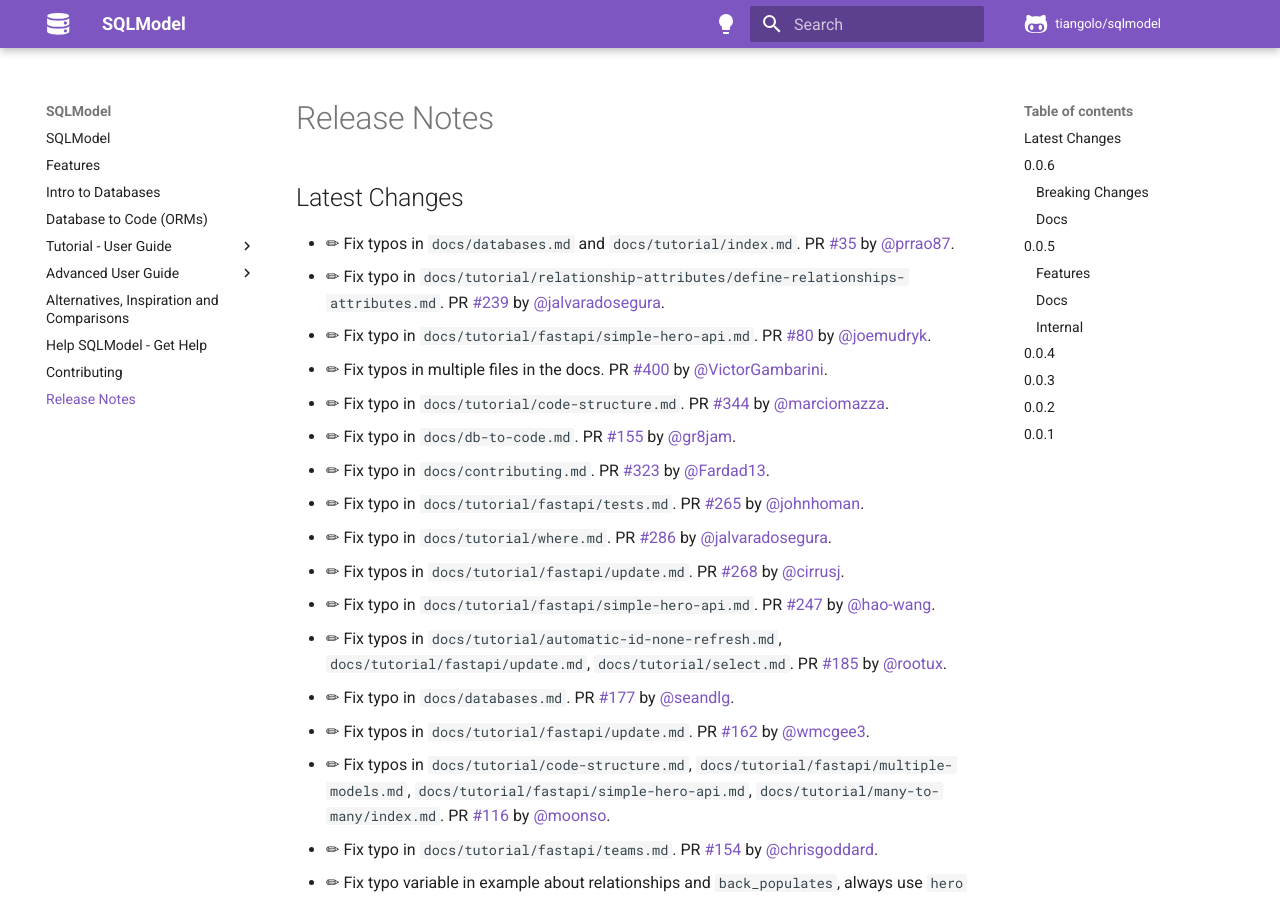
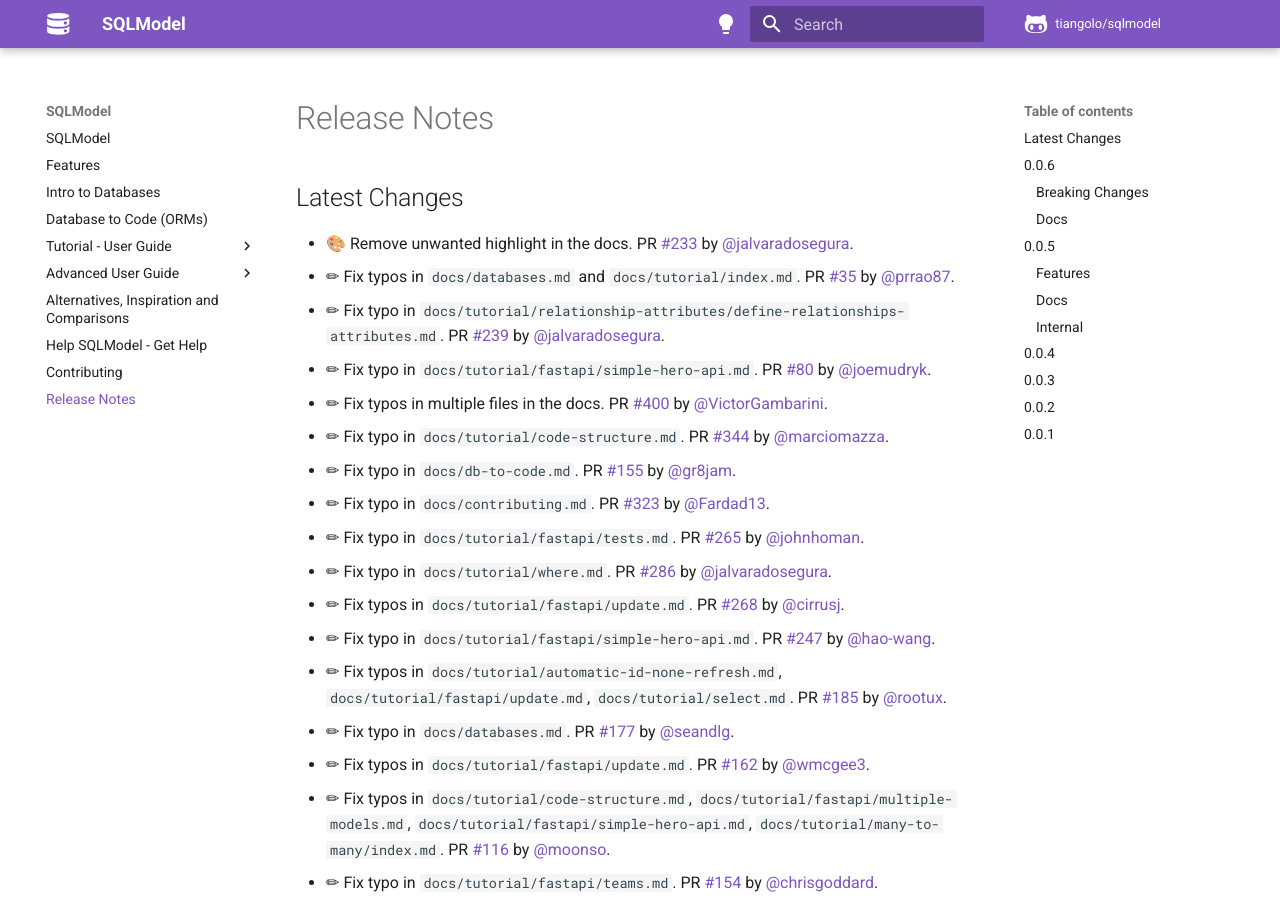
Before and after one commit to upmorpheus/Laravel-perfect, an MkDocs documentation site: the page built from docs/release-notes.md, in a window 1280 px wide and 900 px high. Built offline with MkDocs 1.6.1 and Material for MkDocs 9.7.7, drawn with Linux system fonts in a browser that asks for light colours; comment, search, counter and statistics services are not loaded.

Commit message:
📝 Update release notes

```diff
--- a/docs/release-notes.md
+++ b/docs/release-notes.md
@@ -2,6 +2,7 @@
 
 ## Latest Changes
 
+* 🎨 Remove unwanted highlight in the docs. PR [#233](https://github.com/tiangolo/sqlmodel/pull/233) by [@jalvaradosegura](https://github.com/jalvaradosegura).
 * ✏ Fix typos in `docs/databases.md` and `docs/tutorial/index.md`. PR [#35](https://github.com/tiangolo/sqlmodel/pull/35) by [@prrao87](https://github.com/prrao87).
 * ✏ Fix typo in `docs/tutorial/relationship-attributes/define-relationships-attributes.md`. PR [#239](https://github.com/tiangolo/sqlmodel/pull/239) by [@jalvaradosegura](https://github.com/jalvaradosegura).
 * ✏ Fix typo in `docs/tutorial/fastapi/simple-hero-api.md`. PR [#80](https://github.com/tiangolo/sqlmodel/pull/80) by [@joemudryk](https://github.com/joemudryk).
```
